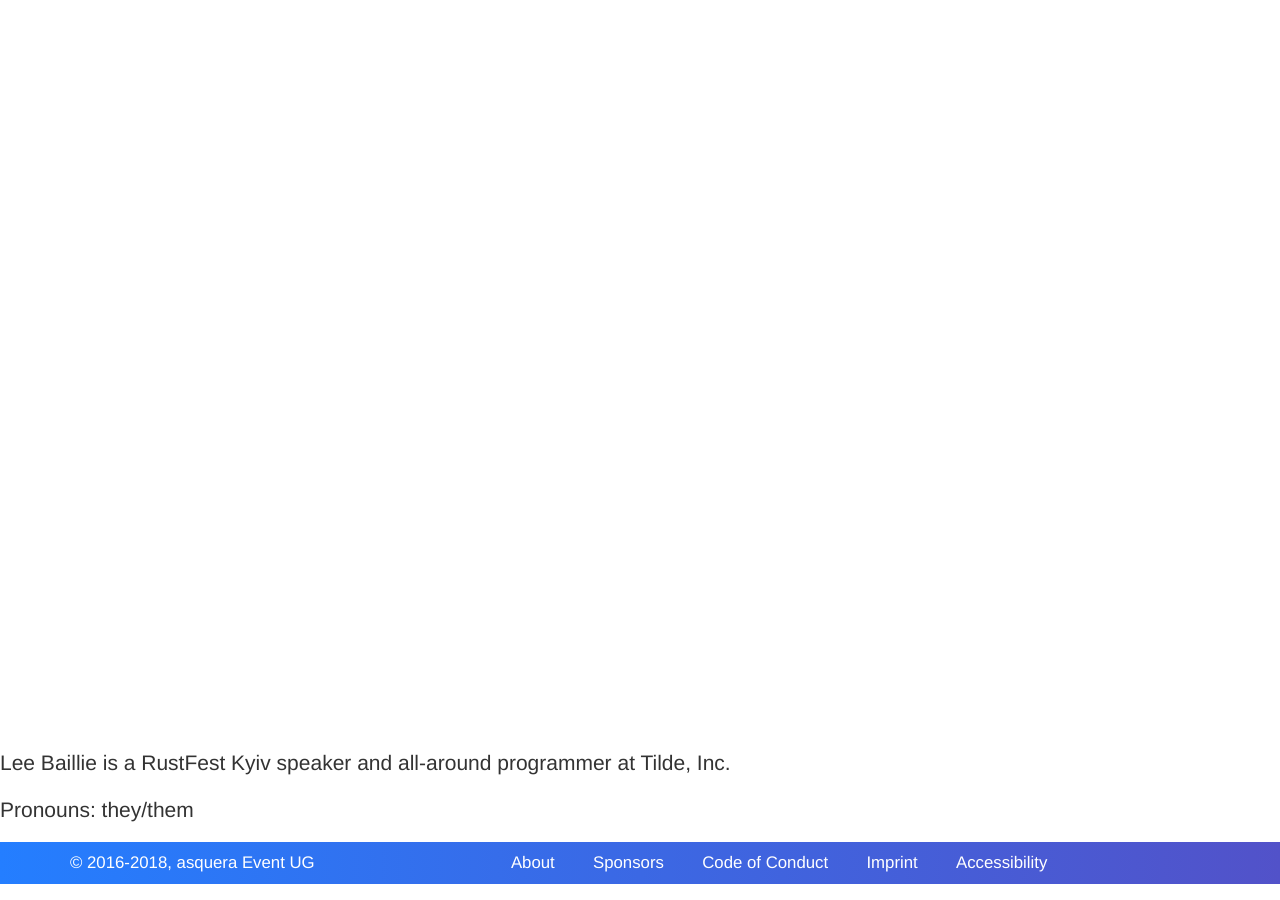
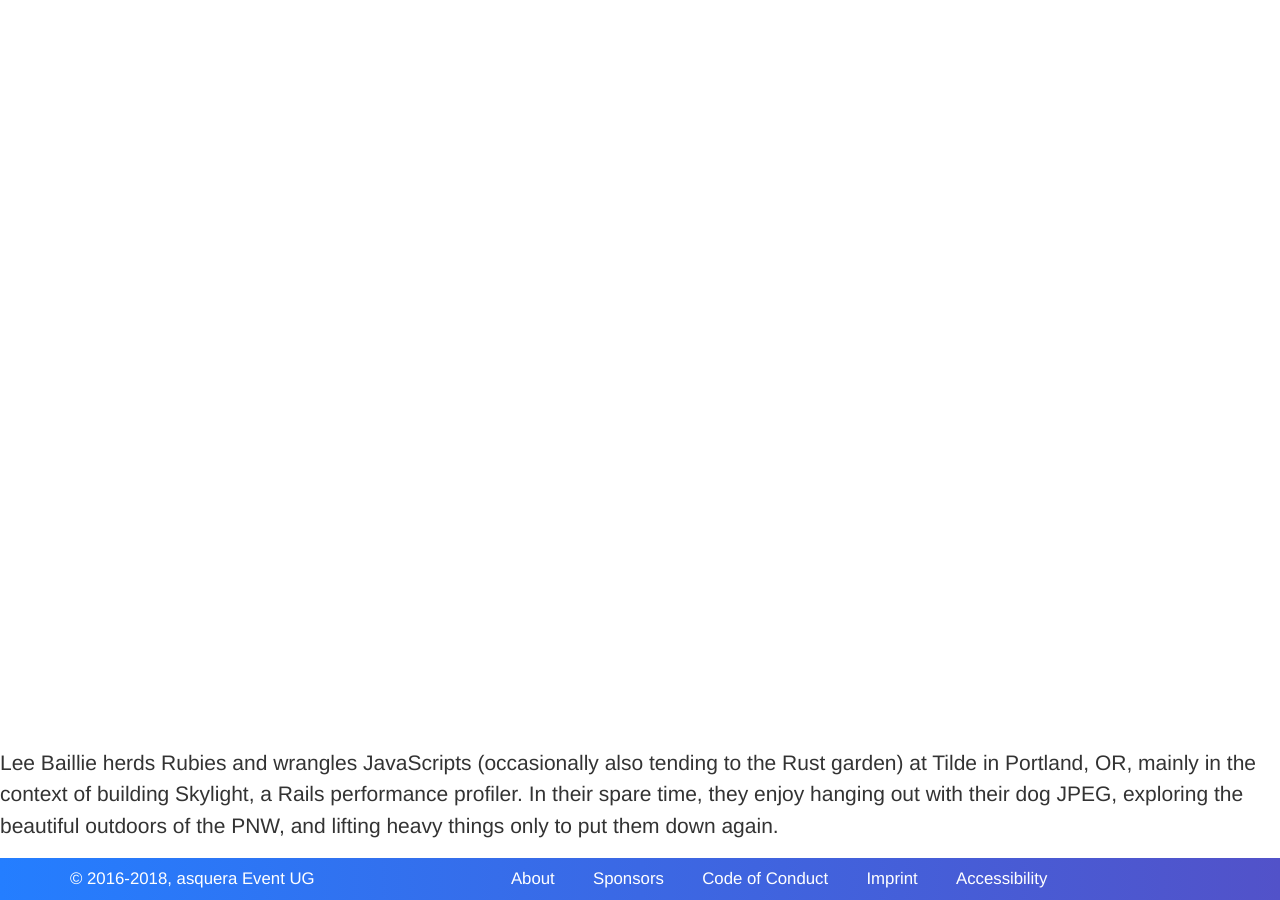
Before and after one commit to RustFestEU/rome.rustfest.eu, a Jekyll site: the page built from _people/lbaillie.md, in a window 1280 px wide and 900 px high, scrolled down 3070 px. Built offline with Jekyll 4.4.1, drawn with Linux system fonts in a browser that asks for light colours; nearby versions of some CDN libraries.

Commit message:
Add lbaillie's bio

```diff
--- a/_people/lbaillie.md
+++ b/_people/lbaillie.md
@@ -10,6 +10,4 @@ links:
 priority: 60
 ---
 
-Lee Baillie is a RustFest Kyiv speaker and all-around programmer at Tilde, Inc.
-
-Pronouns: they/them
+Lee Baillie herds Rubies and wrangles JavaScripts (occasionally also tending to the Rust garden) at Tilde in Portland, OR, mainly in the context of building Skylight, a Rails performance profiler. In their spare time, they enjoy hanging out with their dog JPEG, exploring the beautiful outdoors of the PNW, and lifting heavy things only to put them down again.
```
